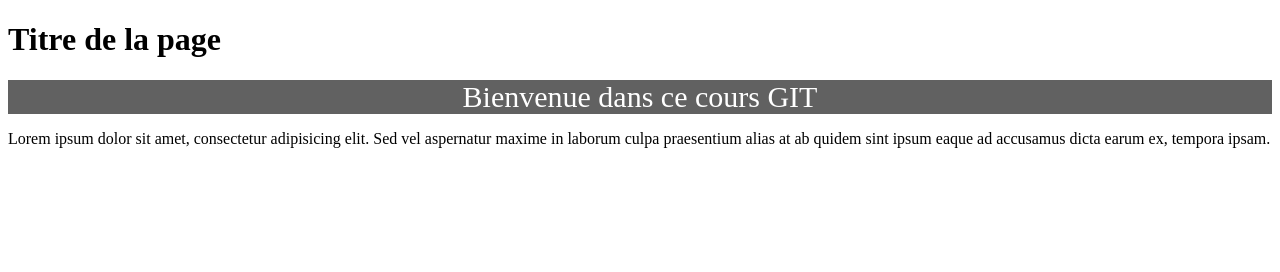
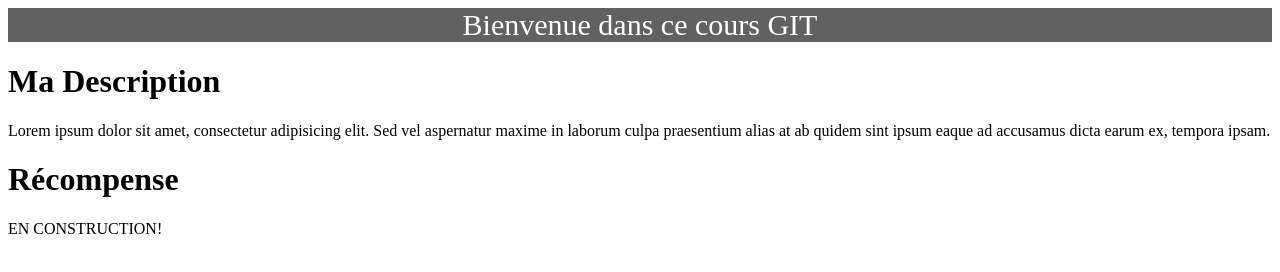
Before and after one commit to arkaran64/Mon_super_projet, a plain HTML site: page index.html in a window 1280 px wide. Drawn offline with Linux system fonts and the light colour scheme.

Commit message:
ajout de la div recompense

```diff
--- a/index.html
+++ b/index.html
@@ -10,19 +10,25 @@
 
 <body>
 
-    <!-- TITRE -->
-    <h1>Titre de la page</h1>
-
+    <!-- titre -->
     <div id="top-banner">
         Bienvenue dans ce cours GIT
     </div>
-
+    <!-- description -->
     <div>
+      <h1>Ma Description</h1>
         <p>
             Lorem ipsum dolor sit amet, consectetur adipisicing elit. Sed vel aspernatur maxime in laborum culpa praesentium alias at ab quidem sint ipsum eaque ad accusamus dicta earum ex, tempora ipsam.
         </p>
     </div>
 
+       <!-- récompense -->
+    <div>
+      <h1>Récompense</h1>
+        <p>
+            EN CONSTRUCTION!
+        </p>
+    </div>
     <script src=""></script>
 </body>
 
```
